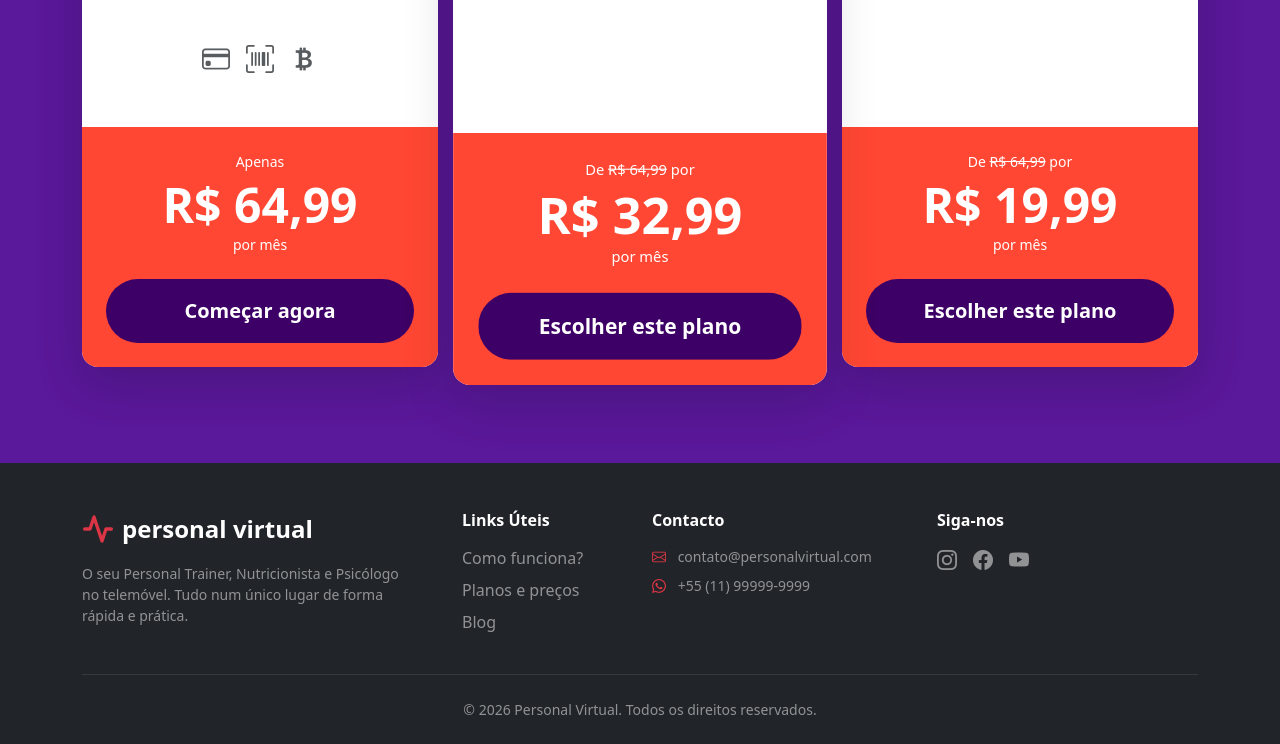
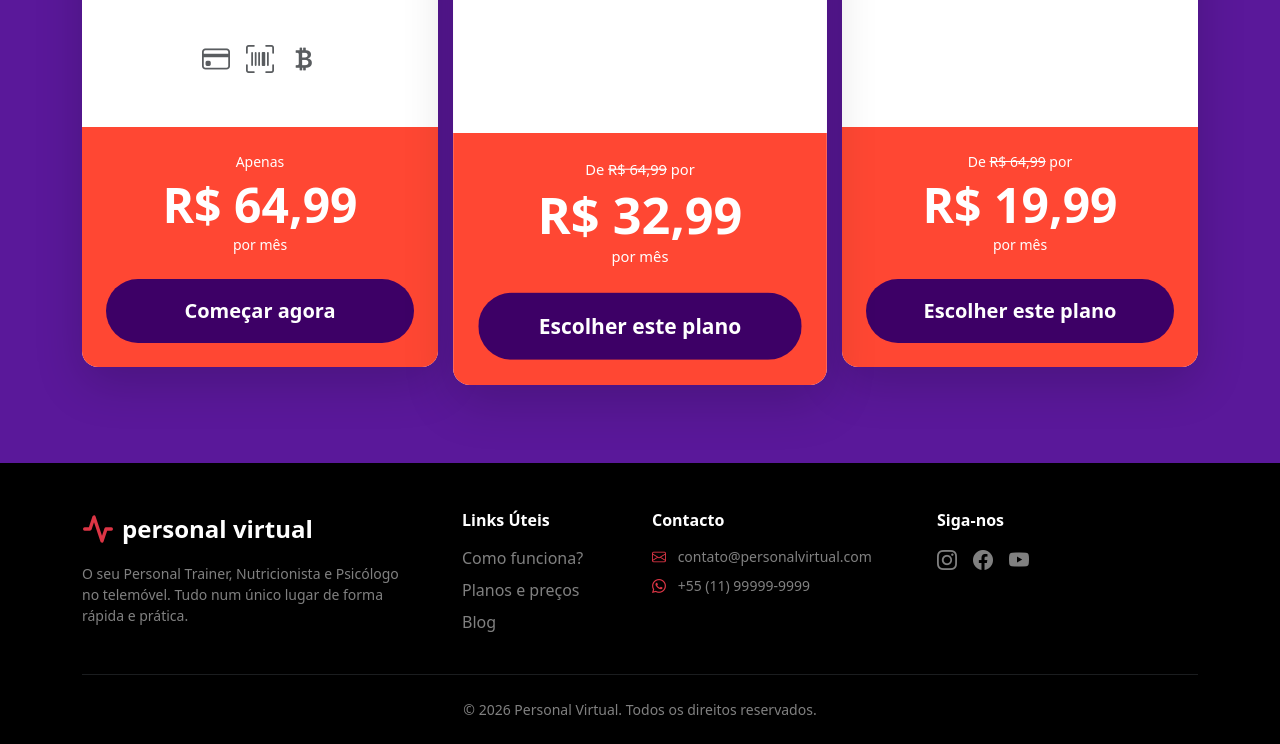
Before and after one commit to diegoorodrigues006/projeto-fitness-bootstrap, a website: page index.html in a window 1280 px wide. Shown: the part 3583-4327 px from the top of the page. Drawn offline with nearby package versions, Linux system fonts and the light colour scheme.

Commit message:
change color footer

```diff
--- a/index.html
+++ b/index.html
@@ -260,7 +260,7 @@
     <!-- ========================================== -->
     <!-- RODAPÉ (Footer)                            -->
     <!-- ========================================== -->
-    <footer class="bg-dark text-white pt-5 pb-4 mt-auto">
+    <footer class="bg-black text-white pt-5 pb-4 mt-auto">
         <div class="container">
             <div class="row gy-4">
 
```
